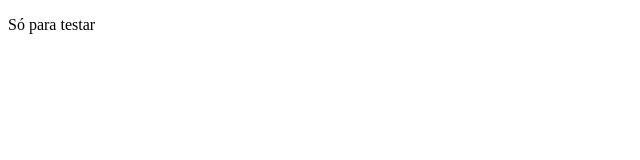
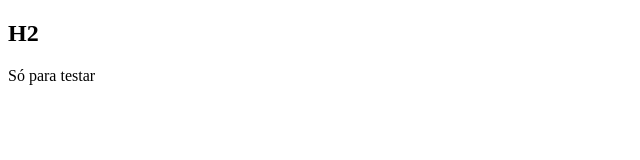
Before and after one commit to ClebersonCardoso/jquery, a plain HTML site: page index.html in a window 1280 px wide. Shown: the whole page, without its empty margins (0-640 px from the left). Drawn offline with Linux system fonts and the light colour scheme.

Commit message:
Tag <h2> adicionada no index.html

```diff
--- a/index.html
+++ b/index.html
@@ -2,9 +2,10 @@
 <html>
 <head>
 	<title>Home</title>
+	<meta charset="utf-8">
 </head>
 <body>
-
+<h2>H2</h2>
 	<p>Só para testar</p>
 
 </body>
```
